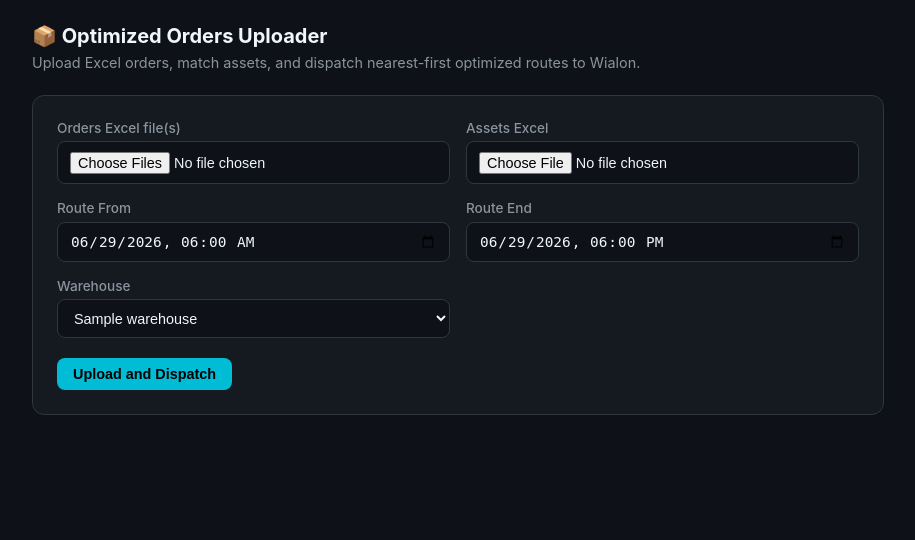
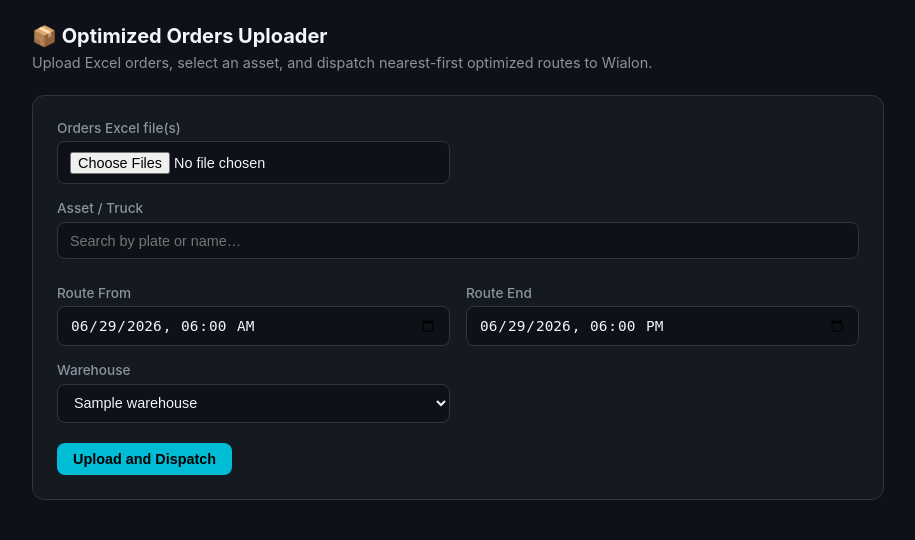
Before and after one commit to PaulMawa707/Menengai-Orders-Logistics, a Flask app: template templates/dashboard.html in a window 1280 px wide. Shown: the part 69-609 px from the top of the page, without its empty margins (182-1097 px from the left). Run offline with Flask 3, Linux system fonts and the light colour scheme; the template is opened without the code that fills it: most values are stand-ins (such as "Sample title", 1, 10 or a date in 2020); parts of the project's set-up code (start-up, migrations or seed data) failed here and were passed over.

Commit message:
Replace assets Excel upload with searchable asset picker.
Load trucks from Menengai Ids.xlsx and auto-match the selected asset to order files.

Co-authored-by: Cursor <cursoragent@cursor.com>

```diff
--- a/app.py
+++ b/app.py
@@ -13,7 +13,7 @@ from flask import (
 )
 
 from config import BASE_DIR, config, verify_login
-from services import common, optimized_orders
+from services import assets, common, optimized_orders
 
 app = Flask(__name__)
 app.config["SECRET_KEY"] = config.SECRET_KEY
@@ -85,21 +85,77 @@ def dashboard():
     )
 
 
+@app.route("/api/assets")
+@login_required
+def api_assets():
+    query = request.args.get("q", "").strip()
+    limit = request.args.get("limit", "100")
+    try:
+        limit_val = max(1, min(int(limit), 500))
+    except ValueError:
+        limit_val = 100
+    try:
+        return jsonify(
+            {
+                "error": 0,
+                "assets": assets.assets_to_json(limit=limit_val, query=query),
+                "total": len(assets.load_assets_catalog()),
+            }
+        )
+    except Exception as exc:
+        return jsonify({"error": 1, "message": str(exc)}), 500
+
+
+@app.route("/api/match-asset", methods=["POST"])
+@login_required
+def api_match_asset():
+    order_files = request.files.getlist("orders")
+    if not order_files or all(not f.filename for f in order_files):
+        return jsonify({"error": 1, "message": "Upload at least one orders Excel file."}), 400
+
+    try:
+        _, truck_number_norm = optimized_orders.process_multiple_excels(order_files)
+        asset = assets.find_asset_by_truck(truck_number_norm)
+        return jsonify(
+            {
+                "error": 0,
+                "truck_number": truck_number_norm,
+                "asset": (
+                    {
+                        "item_id": asset["item_id"],
+                        "name": asset["name"],
+                    }
+                    if asset
+                    else None
+                ),
+            }
+        )
+    except Exception as exc:
+        return jsonify({"error": 1, "message": str(exc)}), 400
+
+
 @app.route("/api/optimized/dispatch", methods=["POST"])
 @login_required
 def api_optimized_dispatch():
     order_files = request.files.getlist("orders")
-    assets_file = request.files.get("assets")
-    if not order_files or not assets_file or assets_file.filename == "":
-        return jsonify(
-            {"error": 1, "message": "Please upload orders Excel and assets Excel."}
-        ), 400
+    asset_item_id = request.form.get("asset_item_id", "").strip()
+    if not order_files or any(not f.filename for f in order_files):
+        return jsonify({"error": 1, "message": "Please upload orders Excel file(s)."}), 400
+    if not asset_item_id:
+        return jsonify({"error": 1, "message": "Please select an asset."}), 400
 
     for f in order_files:
-        if not f.filename or not allowed_file(f.filename):
+        if not allowed_file(f.filename):
             return jsonify({"error": 1, "message": "Invalid orders file type."}), 400
-    if not allowed_file(assets_file.filename):
-        return jsonify({"error": 1, "message": "Invalid assets file type."}), 400
+
+    try:
+        unit_id = int(asset_item_id)
+    except ValueError:
+        return jsonify({"error": 1, "message": "Invalid asset selection."}), 400
+
+    asset = assets.get_asset_by_item_id(unit_id)
+    if not asset:
+        return jsonify({"error": 1, "message": "Selected asset was not found."}), 400
 
     warehouse_choice = request.form.get("warehouse", "MORL")
     if warehouse_choice not in common.WAREHOUSES:
@@ -125,25 +181,23 @@ def api_optimized_dispatch():
                 }
             ), 400
 
-        unit_id, vehicle_name = optimized_orders.read_asset_id_from_excel(
-            assets_file, truck_number_norm
-        )
-        if not unit_id:
-            return jsonify(
-                {
-                    "error": 1,
-                    "message": (
-                        f"Could not find unit ID for truck (normalized): "
-                        f"{truck_number_norm or 'UNKNOWN'}."
-                    ),
-                }
-            ), 400
+        if truck_number_norm and asset["normalized_name"] != truck_number_norm:
+            if truck_number_norm not in asset["normalized_name"]:
+                return jsonify(
+                    {
+                        "error": 1,
+                        "message": (
+                            f"Selected asset '{asset['name']}' does not match truck "
+                            f"in orders ({truck_number_norm})."
+                        ),
+                    }
+                ), 400
 
         result = optimized_orders.send_orders_and_create_route(
             config.WIALON_TOKEN,
             config.WIALON_RESOURCE_ID,
-            unit_id,
-            vehicle_name,
+            asset["item_id"],
+            asset["name"],
             gdf_joined,
             tf,
             tt,
--- a/static/css/dashboard.css
+++ b/static/css/dashboard.css
@@ -105,6 +105,68 @@ body.has-bg > * {
 }
 @media (max-width: 640px) { .form-grid { grid-template-columns: 1fr; } }
 
+.field-full { grid-column: 1 / -1; }
+.field-hint { font-size: 0.8rem; color: var(--muted); margin-top: 0.25rem; }
+
+.asset-picker-wrap { position: relative; }
+
+.asset-picker-wrap input[type="text"] {
+  width: 100%;
+  background: var(--bg);
+  border: 1px solid var(--border);
+  border-radius: 8px;
+  color: var(--text);
+  padding: 0.6rem 0.75rem;
+  font-size: 0.9rem;
+}
+
+.asset-picker-wrap input[type="text"]:focus {
+  outline: none;
+  border-color: var(--brand);
+  box-shadow: 0 0 0 2px rgba(0, 188, 212, 0.2);
+}
+
+.asset-suggestions {
+  position: absolute;
+  top: calc(100% + 4px);
+  left: 0;
+  right: 0;
+  max-height: 240px;
+  overflow-y: auto;
+  list-style: none;
+  margin: 0;
+  padding: 0.35rem 0;
+  background: rgba(22, 27, 34, 0.98);
+  border: 1px solid var(--border);
+  border-radius: 8px;
+  box-shadow: 0 12px 32px rgba(0, 0, 0, 0.35);
+  z-index: 20;
+}
+
+.asset-suggestions.hidden { display: none; }
+
+.asset-suggestions li {
+  padding: 0.55rem 0.75rem;
+  cursor: pointer;
+  font-size: 0.9rem;
+}
+
+.asset-suggestions li:hover,
+.asset-suggestions li.active {
+  background: rgba(0, 188, 212, 0.12);
+  color: var(--brand);
+}
+
+.asset-suggestions .empty {
+  color: var(--muted);
+  cursor: default;
+}
+
+.asset-suggestions .empty:hover {
+  background: transparent;
+  color: var(--muted);
+}
+
 .field { display: flex; flex-direction: column; gap: 0.35rem; }
 .field span { font-size: 0.85rem; font-weight: 500; color: var(--muted); }
 .field input, .field select {
--- a/static/js/dashboard.js
+++ b/static/js/dashboard.js
@@ -54,6 +54,12 @@ function setAlert(el, message, type) {
 async function submitDispatchForm(form, endpoint) {
   const alertEl = form.querySelector('.result-alert');
   const btn = form.querySelector('[type="submit"]');
+  const assetId = document.getElementById('asset-item-id');
+  if (!assetId?.value) {
+    showToast('Please select an asset', false);
+    return;
+  }
+
   const fd = new FormData(form);
   btn.disabled = true;
   if (alertEl) {
@@ -86,10 +92,155 @@ async function submitDispatchForm(form, endpoint) {
   }
 }
 
+function initAssetPicker() {
+  const searchInput = document.getElementById('asset-search');
+  const hiddenInput = document.getElementById('asset-item-id');
+  const listEl = document.getElementById('asset-suggestions');
+  const selectedLabel = document.getElementById('asset-selected-label');
+  const ordersInput = document.querySelector('input[name="orders"]');
+  if (!searchInput || !hiddenInput || !listEl) return;
+
+  let assets = [];
+  let activeIndex = -1;
+  let debounceTimer = null;
+
+  function setSelected(asset) {
+    if (!asset) {
+      hiddenInput.value = '';
+      searchInput.value = '';
+      selectedLabel.textContent = '';
+      selectedLabel.classList.add('hidden');
+      return;
+    }
+    hiddenInput.value = String(asset.item_id);
+    searchInput.value = asset.name;
+    selectedLabel.textContent = `Selected: ${asset.name} (ID ${asset.item_id})`;
+    selectedLabel.classList.remove('hidden');
+    hideSuggestions();
+  }
+
+  function hideSuggestions() {
+    listEl.classList.add('hidden');
+    searchInput.setAttribute('aria-expanded', 'false');
+    activeIndex = -1;
+  }
+
+  function renderSuggestions(items) {
+    listEl.innerHTML = '';
+    if (!items.length) {
+      const li = document.createElement('li');
+      li.className = 'empty';
+      li.textContent = 'No matching assets';
+      listEl.appendChild(li);
+    } else {
+      items.forEach((asset, index) => {
+        const li = document.createElement('li');
+        li.role = 'option';
+        li.dataset.itemId = asset.item_id;
+        li.dataset.name = asset.name;
+        li.textContent = `${asset.name} · ID ${asset.item_id}`;
+        li.addEventListener('mousedown', (e) => {
+          e.preventDefault();
+          setSelected(asset);
+        });
+        li.addEventListener('mouseenter', () => {
+          activeIndex = index;
+          highlightActive();
+        });
+        listEl.appendChild(li);
+      });
+    }
+    listEl.classList.remove('hidden');
+    searchInput.setAttribute('aria-expanded', 'true');
+    activeIndex = 0;
+    highlightActive();
+  }
+
+  function highlightActive() {
+    [...listEl.querySelectorAll('li:not(.empty)')].forEach((li, idx) => {
+      li.classList.toggle('active', idx === activeIndex);
+    });
+  }
+
+  async function fetchAssets(query) {
+    const params = new URLSearchParams({ q: query, limit: '50' });
+    const res = await fetch(`/api/assets?${params}`, { credentials: 'same-origin' });
+    const data = await res.json();
+    if (data.error !== 0) throw new Error(data.message || 'Could not load assets');
+    assets = data.assets || [];
+    renderSuggestions(assets);
+  }
+
+  searchInput.addEventListener('input', () => {
+    hiddenInput.value = '';
+    selectedLabel.classList.add('hidden');
+    clearTimeout(debounceTimer);
+    debounceTimer = setTimeout(() => {
+      fetchAssets(searchInput.value.trim()).catch((err) => showToast(err.message, false));
+    }, 180);
+  });
+
+  searchInput.addEventListener('focus', () => {
+    fetchAssets(searchInput.value.trim()).catch((err) => showToast(err.message, false));
+  });
+
+  searchInput.addEventListener('keydown', (e) => {
+    const options = [...listEl.querySelectorAll('li:not(.empty)')];
+    if (e.key === 'ArrowDown') {
+      e.preventDefault();
+      if (!options.length) return;
+      activeIndex = Math.min(activeIndex + 1, options.length - 1);
+      highlightActive();
+    } else if (e.key === 'ArrowUp') {
+      e.preventDefault();
+      if (!options.length) return;
+      activeIndex = Math.max(activeIndex - 1, 0);
+      highlightActive();
+    } else if (e.key === 'Enter') {
+      if (!listEl.classList.contains('hidden') && options[activeIndex]) {
+        e.preventDefault();
+        setSelected({
+          item_id: options[activeIndex].dataset.itemId,
+          name: options[activeIndex].dataset.name,
+        });
+      }
+    } else if (e.key === 'Escape') {
+      hideSuggestions();
+    }
+  });
+
+  document.addEventListener('click', (e) => {
+    if (!e.target.closest('.asset-picker-wrap')) hideSuggestions();
+  });
+
+  async function suggestAssetFromOrders() {
+    if (!ordersInput?.files?.length) return;
+    const fd = new FormData();
+    [...ordersInput.files].forEach((file) => fd.append('orders', file));
+    try {
+      const res = await fetch('/api/match-asset', {
+        method: 'POST',
+        body: fd,
+        credentials: 'same-origin',
+      });
+      const data = await res.json();
+      if (data.error === 0 && data.asset) {
+        setSelected(data.asset);
+        showToast(`Matched truck to ${data.asset.name}`, true);
+      }
+    } catch (_) {
+      // Optional auto-match; ignore failures.
+    }
+  }
+
+  ordersInput?.addEventListener('change', suggestAssetFromOrders);
+}
+
 document.addEventListener('DOMContentLoaded', () => {
   tickClock();
   setInterval(tickClock, 1000);
   initDatetimeDefaults();
+  initAssetPicker();
 
   document.getElementById('optimized-form')?.addEventListener('submit', (e) => {
     e.preventDefault();
--- a/templates/dashboard.html
+++ b/templates/dashboard.html
@@ -27,7 +27,7 @@
     <section class="panel active">
       <div class="panel-header">
         <h2>📦 Optimized Orders Uploader</h2>
-        <p>Upload Excel orders, match assets, and dispatch nearest-first optimized routes to Wialon.</p>
+        <p>Upload Excel orders, select an asset, and dispatch nearest-first optimized routes to Wialon.</p>
       </div>
 
       <form id="optimized-form" class="dispatch-form" enctype="multipart/form-data">
@@ -36,9 +36,22 @@
             <span>Orders Excel file(s)</span>
             <input type="file" name="orders" accept=".xls,.xlsx" multiple required />
           </label>
-          <label class="field">
-            <span>Assets Excel</span>
-            <input type="file" name="assets" accept=".xls,.xlsx" required />
+          <label class="field field-full asset-picker">
+            <span>Asset / Truck</span>
+            <div class="asset-picker-wrap">
+              <input
+                type="text"
+                id="asset-search"
+                placeholder="Search by plate or name…"
+                autocomplete="off"
+                aria-autocomplete="list"
+                aria-controls="asset-suggestions"
+                aria-expanded="false"
+              />
+              <input type="hidden" name="asset_item_id" id="asset-item-id" required />
+              <ul id="asset-suggestions" class="asset-suggestions hidden" role="listbox"></ul>
+            </div>
+            <small id="asset-selected-label" class="field-hint hidden"></small>
           </label>
           <label class="field">
             <span>Route From</span>
```
Also changed, not shown: services/assets.py (added, +110 -0 lines), services/optimized_orders.py (+4 -3 lines), wialon_core.py (+0 -28 lines), 1 other file.
